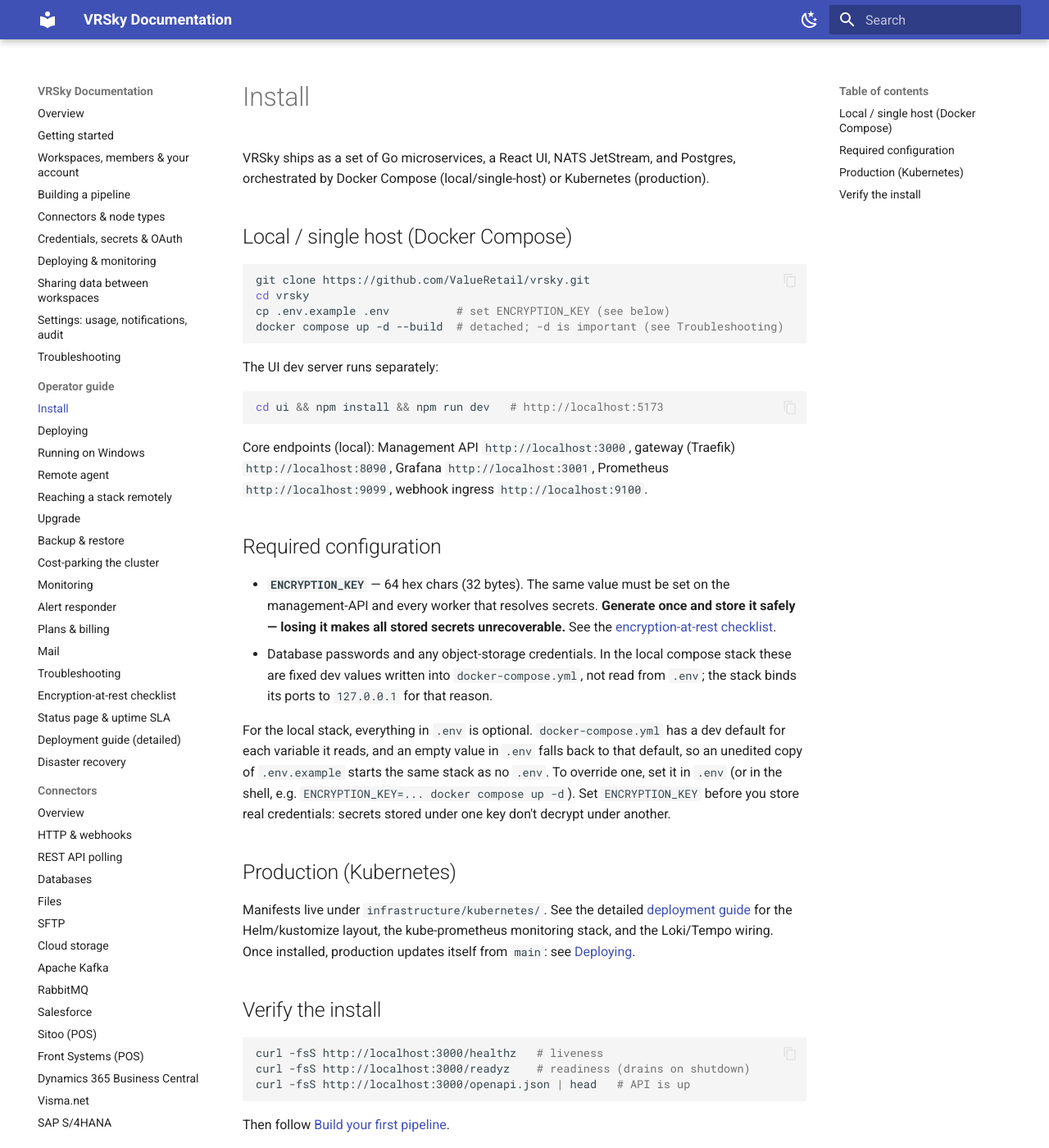
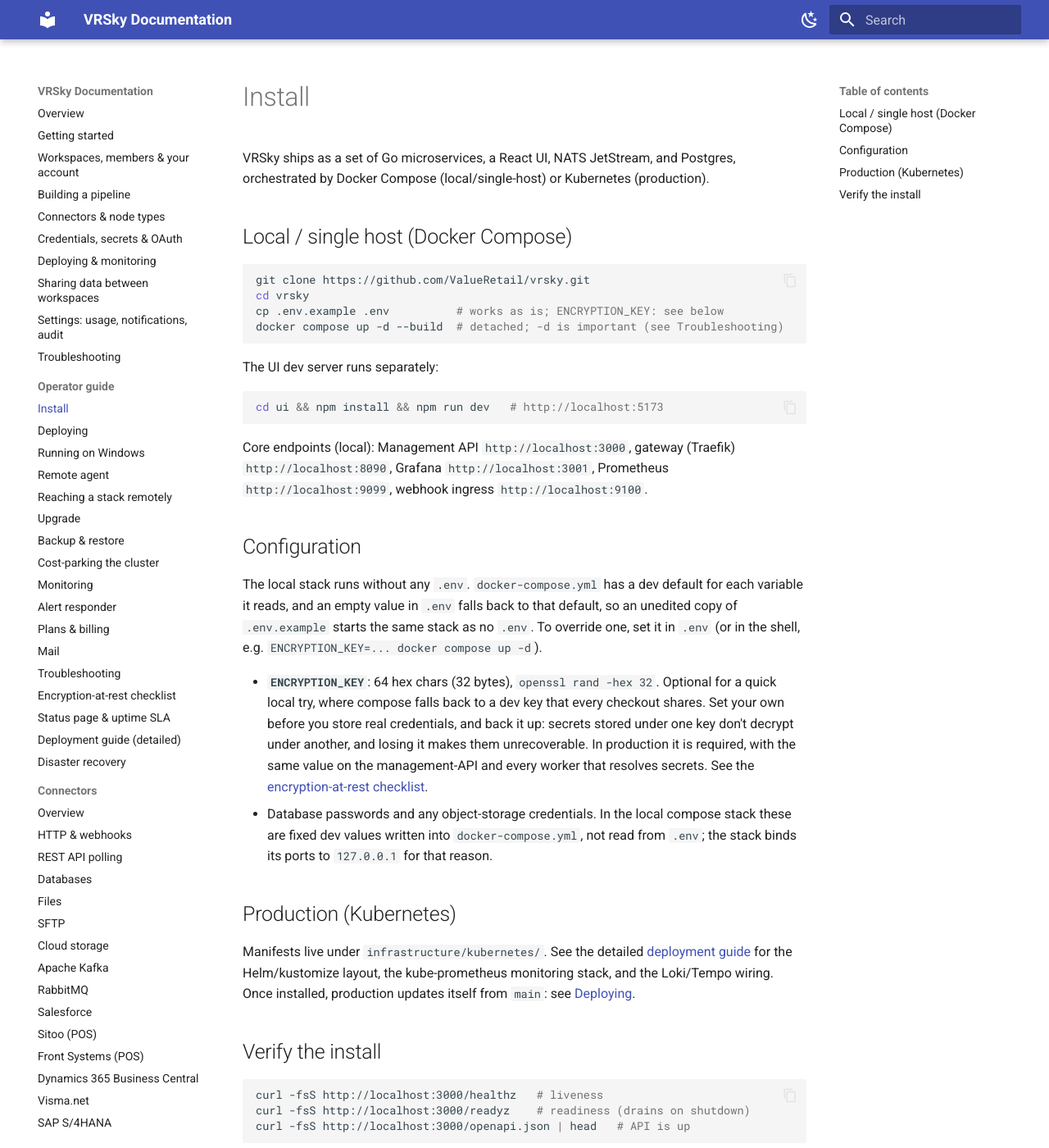
Before and after one commit to ValueRetail/vrsky, an MkDocs documentation site: the page built from docs/operator/install.md, in a window 1280 px wide and 1400 px high. Shown: the whole window at 82% size. Built offline with MkDocs 1.6.1 and Material for MkDocs 9.7.7, drawn with Linux system fonts in a browser that asks for light colours.

Commit message:
docs: fix the remaining .env password claim and align ENCRYPTION_KEY advice
Review round 1 on #384.

- DEPLOYMENT_GUIDE still said .env sets the database passwords. It
  doesn't; say where they are and point at .env.example for the key.
- README, install.md and windows.md now say the same thing about
  ENCRYPTION_KEY: optional for a quick try, set it and back it up before
  storing real credentials. install.md's "Required configuration" heading
  becomes "Configuration".
- .env.example gets a commented Windows-only HOME hint, which windows.md
  already tells people to set in .env.
- Backlog 33: the PowerShell key generator uses Get-Random, which isn't
  a CSPRNG.

Co-Authored-By: Claude Opus 5.5 <noreply@anthropic.com>

````diff
--- a/docs/operator/install.md
+++ b/docs/operator/install.md
@@ -9,7 +9,7 @@ Postgres, orchestrated by Docker Compose (local/single-host) or Kubernetes
 ```bash
 git clone https://github.com/ValueRetail/vrsky.git
 cd vrsky
-cp .env.example .env          # set ENCRYPTION_KEY (see below)
+cp .env.example .env          # works as is; ENCRYPTION_KEY: see below
 docker compose up -d --build  # detached; -d is important (see Troubleshooting)
 ```
 
@@ -23,23 +23,24 @@ Core endpoints (local): Management API `http://localhost:3000`, gateway
 (Traefik) `http://localhost:8090`, Grafana `http://localhost:3001`,
 Prometheus `http://localhost:9099`, webhook ingress `http://localhost:9100`.
 
-## Required configuration
+## Configuration
 
-- **`ENCRYPTION_KEY`** — 64 hex chars (32 bytes). The same value must be set on
-  the management-API and every worker that resolves secrets. **Generate once and
-  store it safely — losing it makes all stored secrets unrecoverable.** See the
-  [encryption-at-rest checklist](encryption-at-rest.md).
+The local stack runs without any `.env`. `docker-compose.yml` has a dev
+default for each variable it reads, and an empty value in `.env` falls back
+to that default, so an unedited copy of `.env.example` starts the same stack
+as no `.env`. To override one, set it in `.env` (or in the shell, e.g.
+`ENCRYPTION_KEY=... docker compose up -d`).
+
+- **`ENCRYPTION_KEY`**: 64 hex chars (32 bytes), `openssl rand -hex 32`.
+  Optional for a quick local try, where compose falls back to a dev key that
+  every checkout shares. Set your own before you store real credentials, and
+  back it up: secrets stored under one key don't decrypt under another, and
+  losing it makes them unrecoverable. In production it is required, with the
+  same value on the management-API and every worker that resolves secrets.
+  See the [encryption-at-rest checklist](encryption-at-rest.md).
 - Database passwords and any object-storage credentials. In the local compose
   stack these are fixed dev values written into `docker-compose.yml`, not
   read from `.env`; the stack binds its ports to `127.0.0.1` for that reason.
-
-For the local stack, everything in `.env` is optional. `docker-compose.yml`
-has a dev default for each variable it reads, and an empty value in `.env`
-falls back to that default, so an unedited copy of `.env.example` starts the
-same stack as no `.env`. To override one, set it in `.env` (or in the shell,
-e.g. `ENCRYPTION_KEY=... docker compose up -d`). Set `ENCRYPTION_KEY` before
-you store real credentials: secrets stored under one key don't decrypt under
-another.
 
 ## Production (Kubernetes)
 
````
Also changed, not shown: README.md (+5 -1 lines), docs/DEPLOYMENT_GUIDE.md (+4 -3 lines), docs/operator/windows.md (+4 -4 lines), plans/backlog.md (+7 -0 lines), plans/issue-381-env-example.md (+4 -2 lines), 1 other file.
